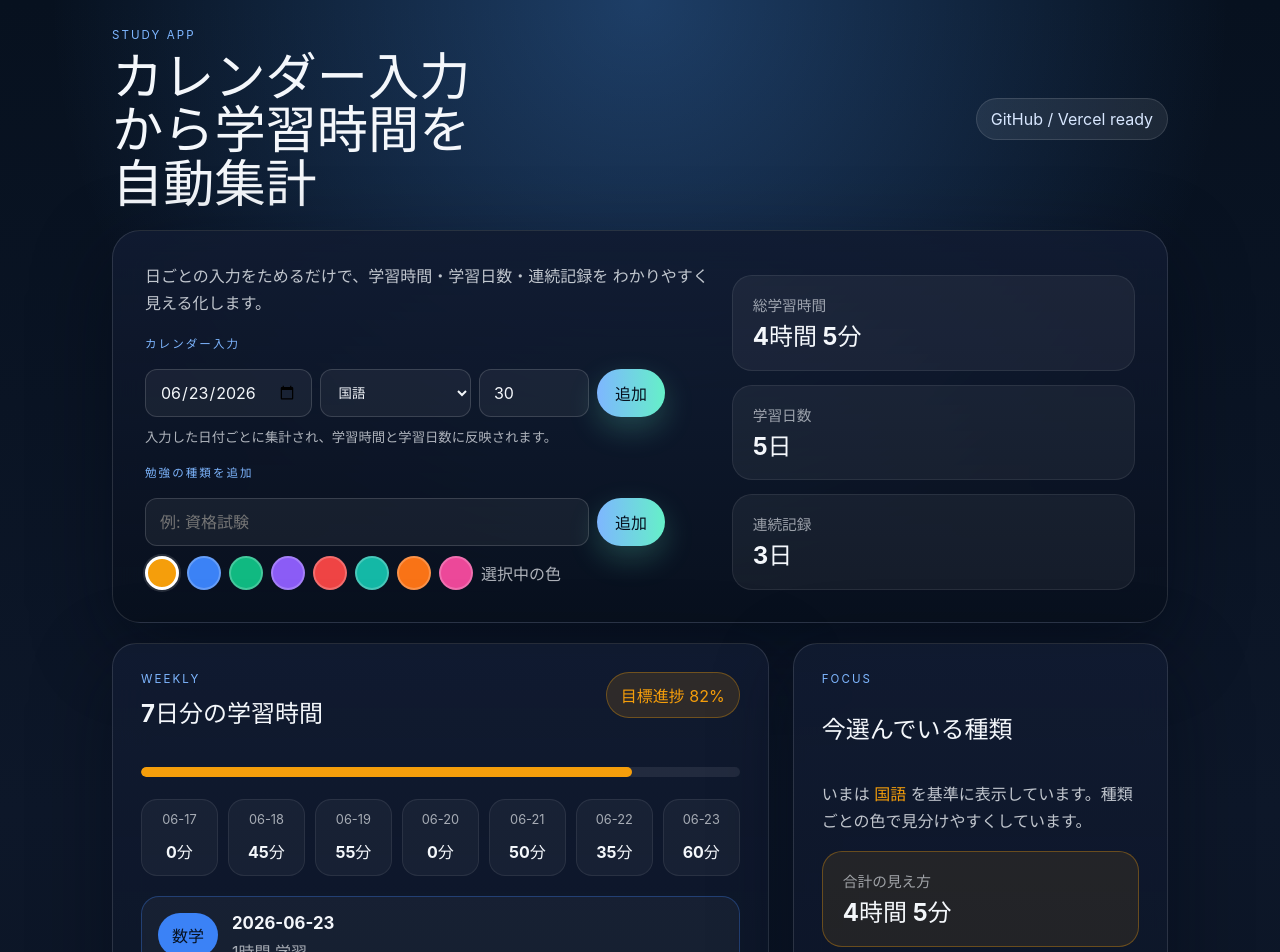
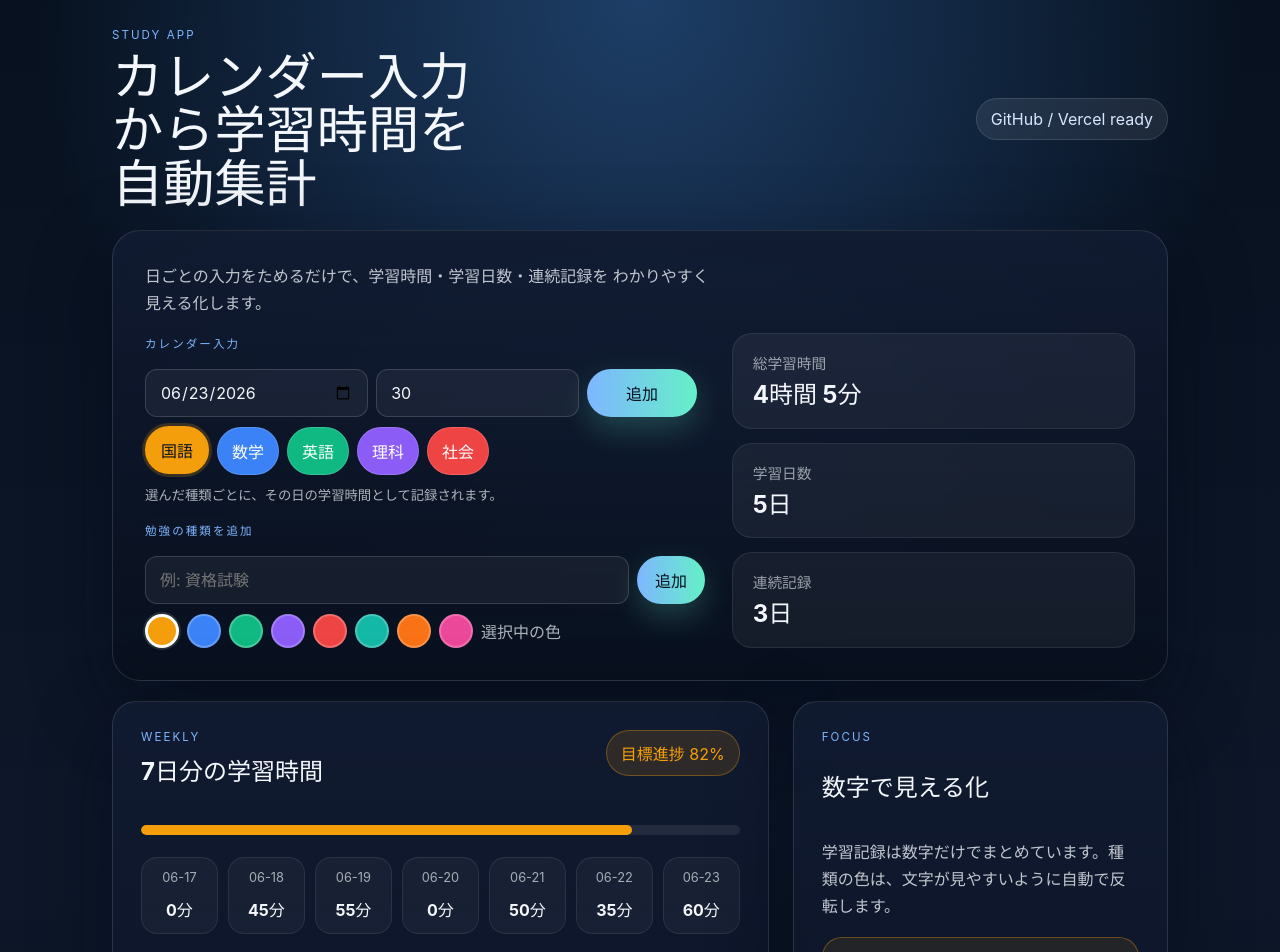
Before and after one commit to taishi1006-del/study-app, a React (Vite) app: page / in a window 1280 px wide. Shown: the top 952 px of the page. Built offline with nearby package versions, Linux system fonts and the light colour scheme.

Commit message:
Hide selected study panel and improve chip contrast

```diff
--- a/src/App.jsx
+++ b/src/App.jsx
@@ -51,6 +51,15 @@ const getLast7Days = () => {
   })
 }
 
+const getReadableTextColor = (hexColor) => {
+  const hex = hexColor.replace('#', '')
+  const r = Number.parseInt(hex.slice(0, 2), 16)
+  const g = Number.parseInt(hex.slice(2, 4), 16)
+  const b = Number.parseInt(hex.slice(4, 6), 16)
+  const brightness = (r * 299 + g * 587 + b * 114) / 1000
+  return brightness > 155 ? '#07111f' : '#ffffff'
+}
+
 function App() {
   const [studyTypes, setStudyTypes] = useState(defaultStudyTypes)
   const [logs, setLogs] = useState(initialLogs)
@@ -60,17 +69,7 @@ function App() {
   const [newStudyLabel, setNewStudyLabel] = useState('')
   const [pickedColor, setPickedColor] = useState(palette[0])
 
-  const studyTypeMap = useMemo(
-    () => buildStudyTypeMap(studyTypes),
-    [studyTypes],
-  )
-
-  const subjectMinutes = useMemo(() => {
-    return logs.reduce((acc, log) => {
-      acc[log.subject] = (acc[log.subject] ?? 0) + log.minutes
-      return acc
-    }, {})
-  }, [logs])
+  const studyTypeMap = useMemo(() => buildStudyTypeMap(studyTypes), [studyTypes])
 
   const totalMinutes = useMemo(
     () => logs.reduce((sum, log) => sum + log.minutes, 0),
@@ -104,8 +103,6 @@ function App() {
     })
   }, [logs])
 
-  const selectedSubjectLabel =
-    studyTypeMap[selectedSubject]?.label ?? selectedSubject
   const selectedSubjectColor =
     studyTypeMap[selectedSubject]?.color ?? '#64748b'
 
@@ -159,9 +156,10 @@ function App() {
 
           <form
             onSubmit={handleAddLog}
-            style={{ display: 'grid', gap: '10px', maxWidth: '520px' }}
+            style={{ display: 'grid', gap: '10px', maxWidth: '560px' }}
           >
             <span className="section-label">カレンダー入力</span>
+
             <div
               style={{
                 display: 'grid',
@@ -182,24 +180,6 @@ function App() {
                   minWidth: 0,
                 }}
               />
-              <select
-                value={selectedSubject}
-                onChange={(event) => setSelectedSubject(event.target.value)}
-                style={{
-                  borderRadius: '12px',
-                  border: '1px solid rgba(255,255,255,0.15)',
-                  background: 'rgba(255,255,255,0.05)',
-                  color: 'inherit',
-                  padding: '12px 14px',
-                  minWidth: 0,
-                }}
-              >
-                {studyTypes.map((item) => (
-                  <option key={item.value} value={item.value}>
-                    {item.label}
-                  </option>
-                ))}
-              </select>
               <input
                 type="number"
                 min="1"
@@ -220,14 +200,46 @@ function App() {
                 追加
               </button>
             </div>
+
+            <div style={{ display: 'flex', flexWrap: 'wrap', gap: '8px' }}>
+              {studyTypes.map((item) => {
+                const isActive = item.value === selectedSubject
+                const textColor = getReadableTextColor(item.color)
+                return (
+                  <button
+                    key={item.value}
+                    type="button"
+                    onClick={() => setSelectedSubject(item.value)}
+                    aria-pressed={isActive}
+                    style={{
+                      border: isActive
+                        ? `2px solid ${item.color}`
+                        : '1px solid rgba(255,255,255,0.15)',
+                      background: item.color,
+                      color: textColor,
+                      borderRadius: '999px',
+                      padding: '10px 14px',
+                      cursor: 'pointer',
+                      boxShadow: isActive
+                        ? `0 0 0 3px ${item.color}33`
+                        : 'none',
+                      transform: isActive ? 'translateY(-1px)' : 'none',
+                    }}
+                  >
+                    {item.label}
+                  </button>
+                )
+              })}
+            </div>
+
             <small style={{ color: 'rgba(244,247,251,0.7)' }}>
-              入力した日付ごとに集計され、学習時間と学習日数に反映されます。
+              選んだ種類ごとに、その日の学習時間として記録されます。
             </small>
           </form>
 
           <form
             onSubmit={handleAddStudyType}
-            style={{ display: 'grid', gap: '10px', maxWidth: '520px' }}
+            style={{ display: 'grid', gap: '10px', maxWidth: '560px' }}
           >
             <span className="section-label">勉強の種類を追加</span>
             <div
@@ -266,10 +278,16 @@ function App() {
                     width: '34px',
                     height: '34px',
                     borderRadius: '999px',
-                    border: pickedColor === color ? '3px solid white' : '2px solid rgba(255,255,255,0.22)',
+                    border:
+                      pickedColor === color
+                        ? '3px solid white'
+                        : '2px solid rgba(255,255,255,0.22)',
                     background: color,
                     cursor: 'pointer',
-                    boxShadow: pickedColor === color ? '0 0 0 2px rgba(255,255,255,0.12)' : 'none',
+                    boxShadow:
+                      pickedColor === color
+                        ? '0 0 0 2px rgba(255,255,255,0.12)'
+                        : 'none',
                   }}
                 />
               ))}
@@ -355,6 +373,10 @@ function App() {
               .slice(0, 6)
               .map((log, index) => {
                 const subject = studyTypeMap[log.subject]
+                const chipTextColor = subject
+                  ? getReadableTextColor(subject.color)
+                  : '#07111f'
+
                 return (
                   <li
                     key={`${log.date}-${log.subject}-${index}`}
@@ -368,7 +390,7 @@ function App() {
                       className="task-toggle"
                       style={{
                         background: subject ? subject.color : '#d8e7ff',
-                        color: '#07111f',
+                        color: chipTextColor,
                       }}
                     >
                       {subject?.label ?? log.subject}
@@ -385,15 +407,17 @@ function App() {
 
         <aside className="panel panel-side">
           <p className="section-label">Focus</p>
-          <h2>今選んでいる種類</h2>
+          <h2>数字で見える化</h2>
           <p className="side-copy">
-            いまは <strong style={{ color: selectedSubjectColor }}>{selectedSubjectLabel}</strong>{' '}
-            を基準に表示しています。種類ごとの色で見分けやすくしています。
+            学習記録は数字だけでまとめています。種類の色は、文字が見やすいように自動で反転します。
           </p>
 
           <div
             className="focus-box"
-            style={{ borderColor: `${selectedSubjectColor}55`, background: `${selectedSubjectColor}18` }}
+            style={{
+              borderColor: `${selectedSubjectColor}55`,
+              background: `${selectedSubjectColor}18`,
+            }}
           >
             <span>合計の見え方</span>
             <strong>{formatMinutes(totalMinutes)}</strong>
```
